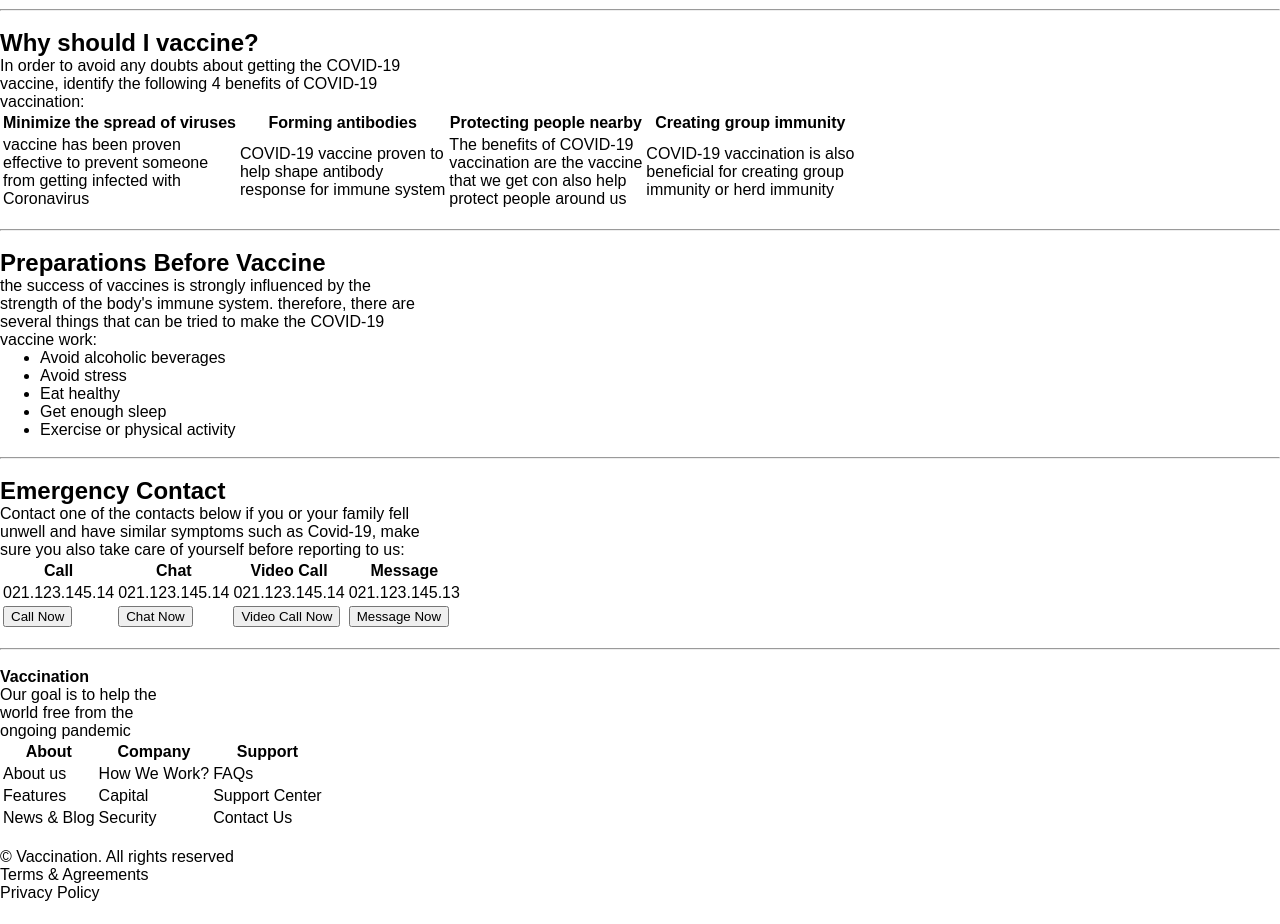
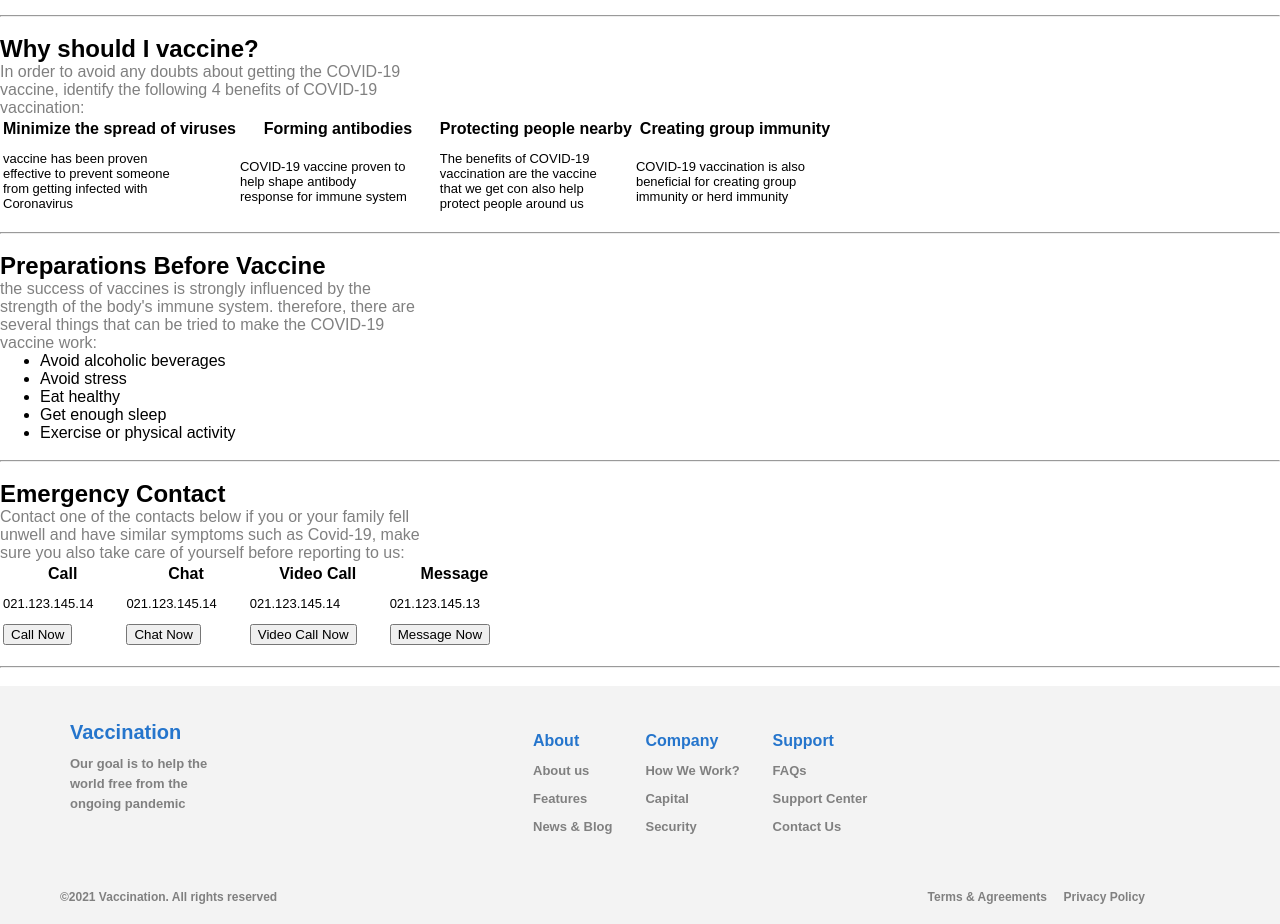
Before and after one commit to Gabriand/Practicas-CSS, a plain HTML site: page vacunacion.html in a window 1280 px wide. Shown: the part 362-1286 px from the top of the page. Before the commit the page ends 1264 px from the top, so only its background shows below. Drawn offline with Linux system fonts and the light colour scheme.

Commit message:
Footer agg

```diff
--- a/desingV.css
+++ b/desingV.css
@@ -16,6 +16,11 @@
 a {
     text-decoration: none;
     color: gray;
+}
+
+p{
+    color: gray;
+    font-weight: 200;
 }
 
 header{
@@ -71,3 +76,54 @@ nav a:hover{
     }
 
 }
+
+
+/*---------------------------------*/
+
+footer{
+    padding: 30px 30px 20px 30px;
+    background-color: #f3f3f3;
+    text-align: center;
+    color: #2575cc;
+}
+
+footer p{
+    font-weight: 600;
+}
+
+.footer1{
+    padding: 5px;
+    text-align: left;
+    padding-left: 40px;
+    font-size: 20px;
+}
+
+.footer2{
+    padding: 5px;
+    padding-left: 40px;
+    line-height: 20px;
+    text-align: left;
+    font-size: small;
+}
+
+.info1{
+    font-weight: 600;
+    text-align: justify;
+    margin-left: 500px;
+    margin-top: -90px;
+}
+
+table td{
+    padding-top: 10px;
+    padding-right: 30px;
+    font-size: small;
+}
+
+.final{
+    font-size: 12px;
+    display: flex;
+    justify-content: space-between;
+    padding-top: 35px;
+    margin-left: 30px;
+    margin-right: 105px;
+}
--- a/vacunacion.html
+++ b/vacunacion.html
@@ -216,15 +216,18 @@
         <br>
 
         <footer>
-            <h4>Vaccination</h4>
+            <div class="footer">
+                <h4 class="footer1">Vaccination</h4>
 
-            <p>
+                <p class="footer2">
                     Our goal is to help the <br>
                     world free from the <br>
                     ongoing pandemic
                 </p>
+            </div>
 
-            <table>
+            <div>
+                <table class="info1">
                     <tr>
                         <th>
                             About
@@ -238,49 +241,47 @@
                     </tr>
                     <tr>
                         <td>
-                        About us
+                            <a href="">About us</a>
                         </td>
                         <td>
-                        How We Work?
+                            <a href="">How We Work?</a>
                         </td>
                         <td>
-                        FAQs
+                            <a href="">FAQs</a>
                         </td>
                     </tr>
                     <tr>
                         <td>
-                        Features
+                            <a href="">Features</a>
                         </td>
                         <td>
-                        Capital
+                            <a href="">Capital</a>
                         </td>
                         <td>
-                        Support Center
+                            <a href="">Support Center</a>
                         </td>
                     </tr>
                     <tr>
                         <td>
-                        News & Blog
+                            <a href="">News & Blog</a>
                         </td>
                         <td>
-                        Security
+                            <a href="">Security</a>
                         </td>
                         <td>
-                        Contact Us
+                            <a href="">Contact Us</a>
                         </td>
                     </tr>
                 </table>
+            </div>
 
             <br>
 
-            &copy; Vaccination. All rights reserved
+            <div class="final">
+                <p>&copy;2021 Vaccination. All rights reserved</p>
 
-            <p>
-                Terms & Agreements
-            </p>
-            <p>
-                Privacy Policy
-            </p>
+                <p>Terms & Agreements&nbsp;&nbsp;&nbsp;&nbsp;&nbsp;Privacy Policy</p>
+            </div>
         </footer>
     </div>
 </body>
```
Lines whose indentation alone changed are shown as unchanged.
